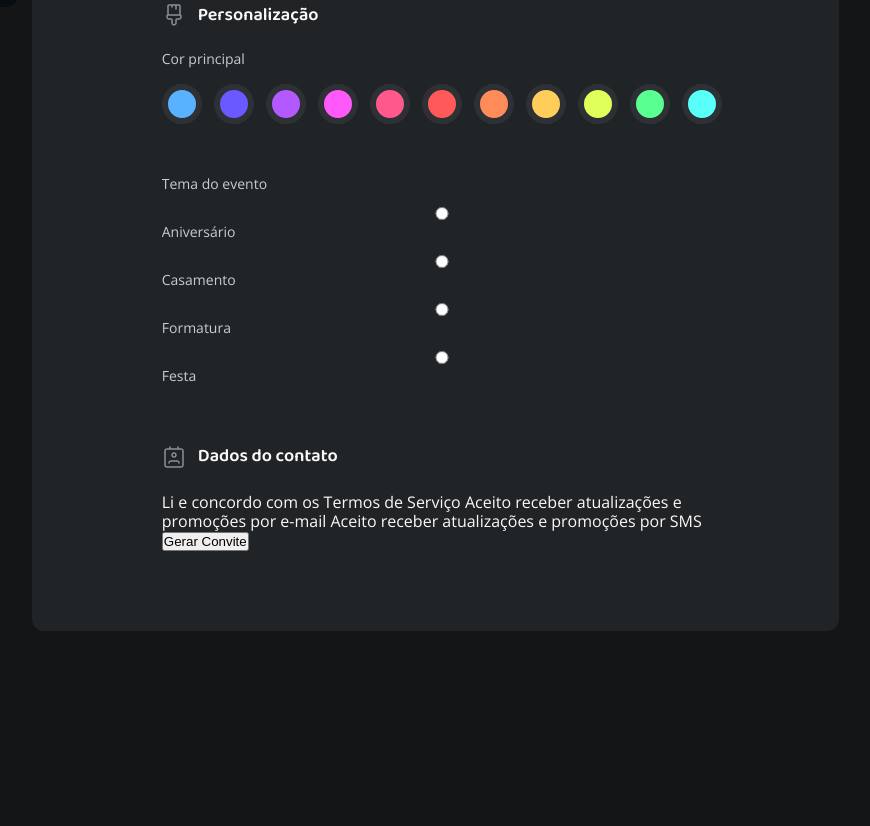
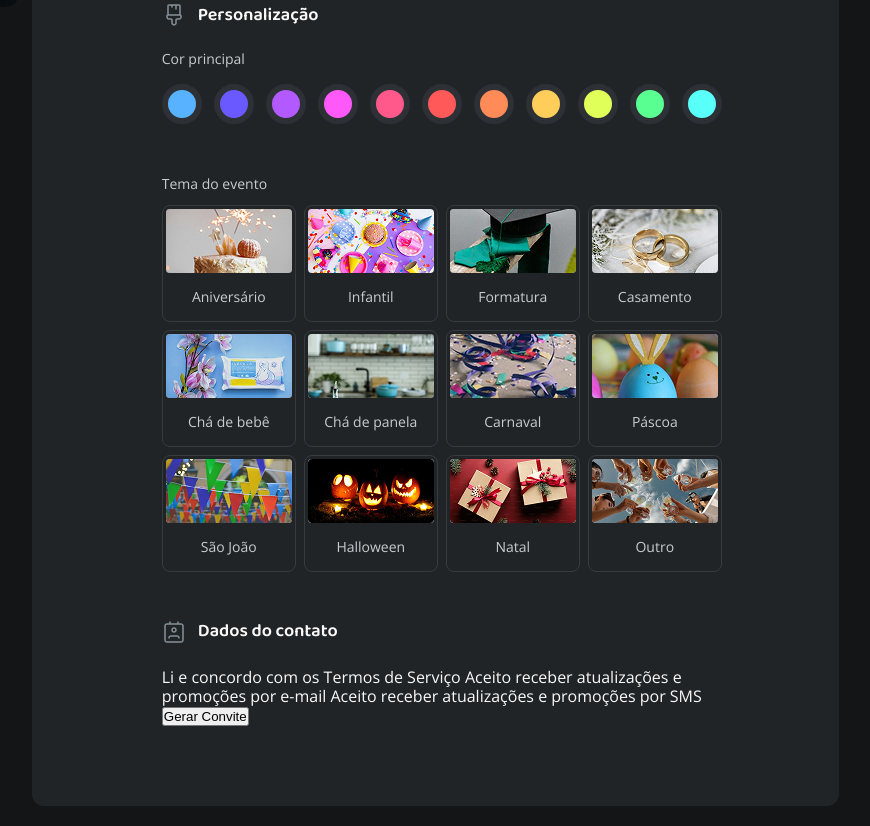
Before and after one commit to Rocha1972/08-Desafio_Formulario_Convite, a plain HTML site: page index.html in a window 1280 px wide. Shown: the part 741-1567 px from the top of the page, without its empty margins (402-1272 px from the left). Before the commit the page ends 1392 px from the top, so only its background shows below. Drawn offline with nearby package versions, Linux system fonts and the light colour scheme.

Commit message:
arrumando o input radio team e imagens

```diff
--- a/index.html
+++ b/index.html
@@ -181,32 +181,100 @@
         <div class="event-theme">
           <label for="event-theme">Tema do evento</label>
 
-          <div class="radio-wrapper">
+          <div class="radio-theme">
             <div class="event-option">
               <input type="radio" id="theme1" name="event-theme" value="birthday">
+              <img src="assets/pictures/birthday.jpg" alt="foto de bolo de aniversário com velas acesas">
               <label for="theme1">
-                Aniversário
+                <span>Aniversário</span>
               </label>
             </div>
 
             <div class="event-option">
-              <input type="radio" id="theme2" name="event-theme" value="wedding">
+              <input type="radio" id="theme2" name="event-theme" value="kids">
+              <img src="assets/pictures/kids.jpg" alt="foto pratinhos e copos coloridos sobre uma mesa decorada para festa infantil">
               <label for="theme2">
-                Casamento
+                Infantil
               </label>
             </div>
 
             <div class="event-option">
               <input type="radio" id="theme3" name="event-theme" value="graduation">
+              <img src="assets/pictures/graduation.jpg" alt="foto de chapéu de formatura sobre faixa de ombro verde">
               <label for="theme3">
                 Formatura
               </label>
             </div>
 
             <div class="event-option">
-              <input type="radio" id="theme4" name="event-theme" value="party">
+              <input type="radio" id="theme4" name="event-theme" value="wedding">
+              <img src="assets/pictures/wedding.jpg" alt="foto de alianças de casamento sobre a mesa">
               <label for="theme4">
-                Festa
+                Casamento
+              </label>
+            </div>
+
+            <div class="event-option">
+              <input type="radio" id="theme5" name="event-theme" value="baby-shower">
+              <img src="assets/pictures/baby-shower.jpg" alt="foto de lencinho de bebê com flores sobre a mesa">
+              <label for="theme5">
+                Chá de bebê
+              </label>
+            </div>
+
+            <div class="event-option">
+              <input type="radio" id="theme6" name="event-theme" value="bridal-shower">
+              <img src="assets/pictures/bridal-shower.jpg" alt="foto de uma cozinha desfocada">
+              <label for="theme6">
+                Chá de panela
+              </label>
+            </div>
+
+            <div class="event-option">
+              <input type="radio" id="theme7" name="event-theme" value="carnaval">
+              <img src="assets/pictures/carnaval.jpg" alt="foto de serpentinas e confetes coloridos">
+              <label for="theme7">
+                Carnaval
+              </label>
+            </div>
+
+            <div class="event-option">
+              <input type="radio" id="theme8" name="event-theme" value="easter">
+              <img src="assets/pictures/easter.jpg" alt="foto de ovos coloridos com carinhas desenhadas">
+              <label for="theme8">
+                Páscoa
+              </label>
+            </div>
+
+            <div class="event-option">
+              <input type="radio" id="theme9" name="event-theme" value="june-festival">
+              <img src="assets/pictures/june-festival.jpg" alt="foto de bandeirinhas coloridas em festa junina">
+              <label for="theme9">
+                São João
+              </label>
+            </div>
+
+            <div class="event-option">
+              <input type="radio" id="theme10" name="event-theme" value="halloween">
+              <img src="assets/pictures/halloween.jpg" alt="foto de abobora de halloween com luz interna acesa">
+              <label for="theme10">
+                Halloween
+              </label>
+            </div>
+
+            <div class="event-option">
+              <input type="radio" id="theme11" name="event-theme" value="christmas">
+              <img src="assets/pictures/christmas.jpg" alt="foto de caixas de presentes de natal com laço vermelho">
+              <label for="theme11">
+                Natal
+              </label>
+            </div>
+
+            <div class="event-option">
+              <input type="radio" id="theme12" name="event-theme" value="other">
+              <img src="assets/pictures/other.jpg" alt="foto de baixo para cima de um grupo de pessoas celebrando, com brinde de taças">
+              <label for="theme12">
+                Outro
               </label>
             </div>
           </div>
--- a/styles/forms.css
+++ b/styles/forms.css
@@ -9,6 +9,7 @@ fieldset {
   margin-top: 3rem;
 
   overflow: auto;
+
 }
 
 legend {
--- a/styles/sections/personalization.css
+++ b/styles/sections/personalization.css
@@ -16,8 +16,6 @@
 
   margin-bottom: 1.75rem;
 }
-
-
 
 .main-color input[type="radio"] {
   appearance: none;
@@ -88,3 +86,56 @@
   outline-offset: -2px;
 }
 /* ____________________________________________ */
+
+.radio-theme {
+  display: grid;
+  grid-template-columns: repeat(auto-fit, minmax(7.5rem, 1fr));
+  gap: 0.5rem;
+}
+
+.event-option {
+  appearance: none;
+  cursor: pointer;
+  justify-content: center;
+  position: relative;
+
+  display: grid;
+  justify-items: center;
+  align-items: center;
+  padding: 0.5rem;
+
+  border: 1px solid var(--color-input-stroke);
+  border-radius: 0.5rem;
+  padding: 0.2rem;
+
+  & img {
+    width: 100%;
+    margin-bottom: 1rem;
+    border-radius: 0.25rem;
+    pointer-events: none;
+  }
+
+}
+
+.event-option input[type="radio"] {
+  appearance: none;
+  position: absolute;
+  opacity: 0;
+  pointer-events: none;
+}
+
+.event-option label {
+  pointer-events: none;
+
+}
+
+.event-option input[type="radio"]:hover, :focus-within {
+  background-color: greenyellow/* var(--color-shape-hover) */;
+}
+
+/* .event-option input[type="radio"]:checked + img + label,
+.event-option input[type="radio"]:checked + img {
+  border-color: var(--color-brand-light);
+  outline: 2px solid var(--color-brand-light);
+  border-radius: 0.4rem;
+} */
```
Also changed, not shown: assets/pictures/baby-shower.jpg (added), assets/pictures/birthday.jpg (added), assets/pictures/bridal-shower.jpg (added), assets/pictures/carnaval.jpg (added), assets/pictures/christmas.jpg (added), assets/pictures/easter.jpg (added), assets/pictures/graduation.jpg (added), assets/pictures/halloween.jpg (added), assets/pictures/june-festival.jpg (added), assets/pictures/kids.jpg (added), assets/pictures/other.jpg (added), assets/pictures/wedding.jpg (added).
